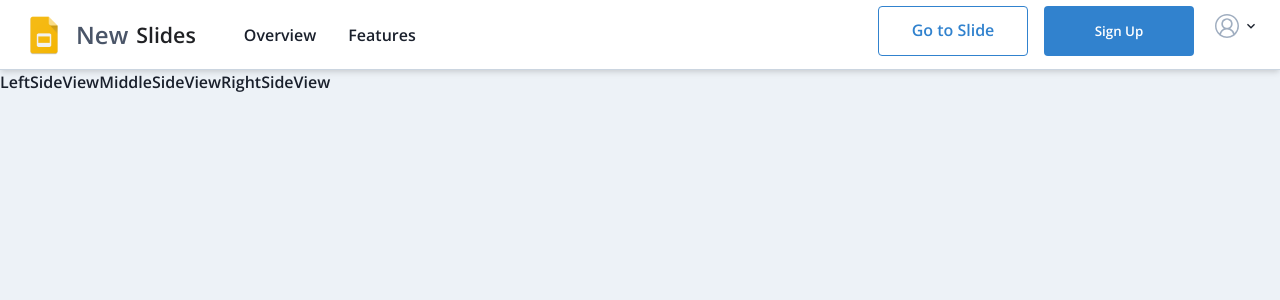
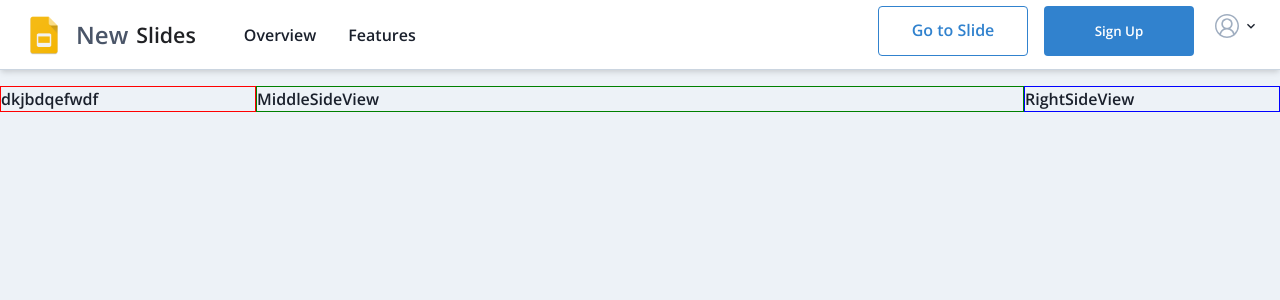
Before and after one commit to agraharidheeraj/NewSlide, a React (Create React App) app: page /presentation/1/create in a window 1280 px wide. Shown: the top 300 px of the page. Built offline with nearby package versions, Linux system fonts and the light colour scheme; no server answers; a web font is replaced by a local one.

Commit message:
new_changes

```diff
--- a/src/components/CreateSlides/LeftSideView.jsx
+++ b/src/components/CreateSlides/LeftSideView.jsx
@@ -2,7 +2,9 @@ import React from 'react'
 
 const LeftSideView = () => {
   return (
-    <div>LeftSideView</div>
+    <div>
+        dkjbdqefwdf
+    </div>
   )
 }
 
--- a/src/pages/SlidesSection/Slides.jsx
+++ b/src/pages/SlidesSection/Slides.jsx
@@ -1,17 +1,24 @@
-import React from 'react'
-import {Flex} from '@chakra-ui/react';
-import LeftSideView from '../../components/CreateSlides/LeftSideView'
-import MiddleSideView from '../../components/CreateSlides/MiddleSideView'
-import RightSideView from '../../components/CreateSlides/RightSideView'
+import React from "react";
+import { Flex } from "@chakra-ui/react";
+import LeftSideView from "../../components/CreateSlides/LeftSideView";
+import MiddleSideView from "../../components/CreateSlides/MiddleSideView";
+import RightSideView from "../../components/CreateSlides/RightSideView";
 
 const Slides = () => {
   return (
-    <Flex>
-      <LeftSideView/>
-      <MiddleSideView/>
-      <RightSideView/>
+    <Flex justify="space-between" padding="16px 0px">
+      <Flex w="20%" border="1px solid red">
+        <LeftSideView />
+      </Flex>
+      <Flex w="60%" border="1px solid green">
+        <MiddleSideView />
+      </Flex>
+
+      <Flex w="20%" border="1px solid blue">
+        <RightSideView />
+      </Flex>
     </Flex>
-  )
-}
+  );
+};
 
-export default Slides
+export default Slides;
```
